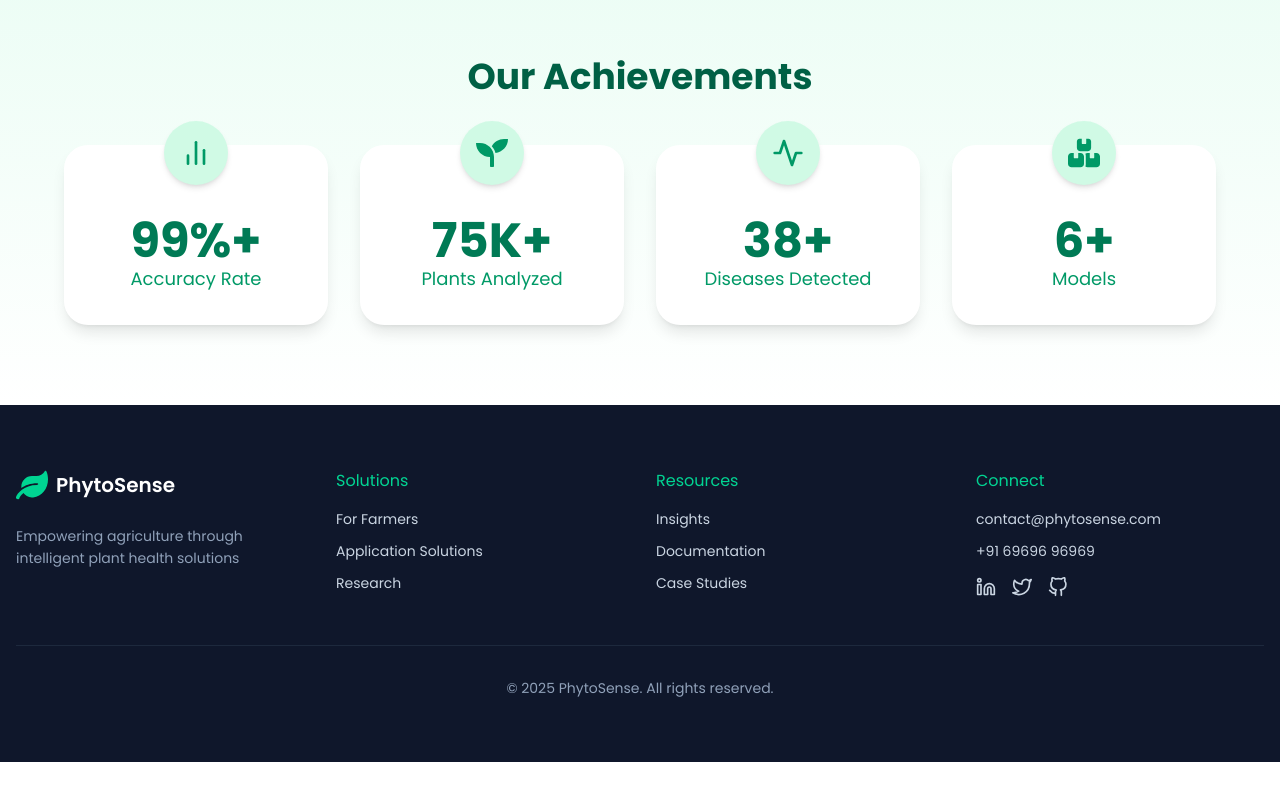
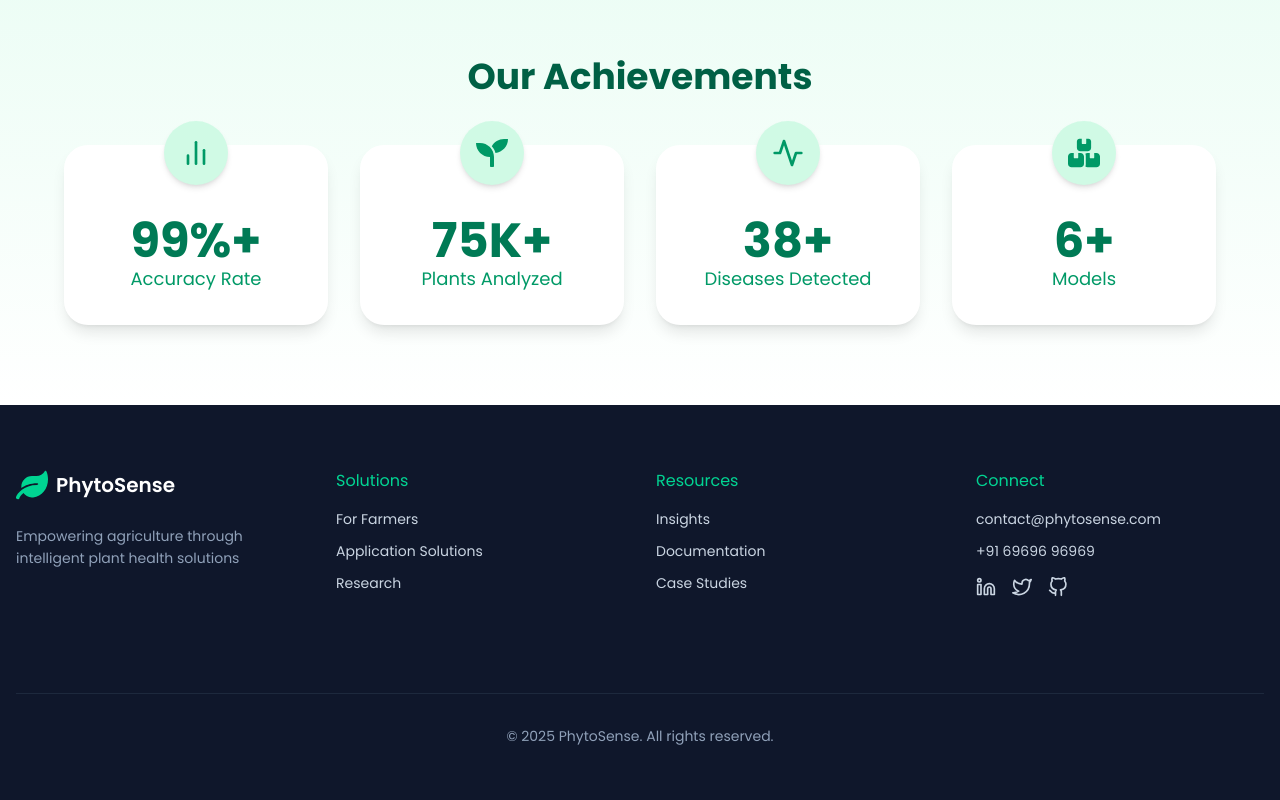
Before and after one commit to adityaxanand/PhytoSense, a Next.js app in the folder frontend/: page / in a window 1280 px wide. Shown: the part 1728-2528 px from the top of the page. Before the commit the page ends 2490 px from the top, so only its background shows below. Built offline with nearby package versions, Linux system fonts and the light colour scheme; no server answers; a web font is replaced by a local one.

Commit message:
Added LinkedinHead component to the frontend/app/components directory

```diff
--- /dev/null
+++ b/frontend/app/components/LinkedinHead.jsx
@@ -0,0 +1,27 @@
+import Head from 'next/head';
+
+const LinkedinHead = () => {
+  return (
+    <>
+        <script
+          src="https://platform.linkedin.com/badges/js/profile.js"
+          async
+          defer
+          type="text/javascript"
+        ></script>
+        {/* LinkedIn badge code */}
+        <div
+        className="badge-base LI-profile-badge"
+        data-locale="en_US"
+        data-size="medium"
+        data-theme="dark"
+        data-type="HORIZONTAL"
+        data-vanity="adityaxanand"
+        data-version="v1"
+        >
+      </div>
+    </>
+  );
+};
+
+export default LinkedinHead;
--- a/frontend/app/page.tsx
+++ b/frontend/app/page.tsx
@@ -18,6 +18,7 @@ import {
 import { FaLeaf, FaSeedling } from 'react-icons/fa';
 import { FaBoxesStacked } from 'react-icons/fa6';
 import ScrollIndicator from './components/ScrollIndicator';
+import LinkedinHead from './components/LinkedinHead';
 
 export default function Home() {
   const [scrollProgress, setScrollProgress] = useState(0);
@@ -273,7 +274,8 @@ export default function Home() {
       {/* Footer */}
       <footer className="bg-slate-900 text-white">
       <div className="max-w-7xl mx-auto px-4 py-16">
-        <div className="grid grid-cols-1 md:grid-cols-4 gap-8 mb-12">
+        <div className="grid grid-cols-1 md:grid-cols-4 gap-8 mb-12"> {/* Initially grid-cols-4 was there I changed to add linkedin header to 5 */}
+        {/* <div className="grid grid-cols-1 md:grid-cols-5 gap-8 mb-12"> */}
           {/* Company Info */}
           <div className="space-y-4">
             <div className="flex items-center gap-2 mb-6">
@@ -336,7 +338,19 @@ export default function Home() {
               </div>
             </div>
           </div>
+
+          {/* Linkedin Head */}
+          <div className="space-y-4">
+            <h4 className="text-emerald-400 font-medium mb-4">{/* Put the label sth like Connect on linkedin or etc. */}</h4>
+            <div className="space-y-3 text-sm">
+              {/* <LinkedinHead /> */}
+            </div>
+          </div>
+
+
         </div>
+
+
 
         <div className="border-t border-slate-800 pt-8 text-center">
           <p className="text-slate-400 text-sm">
--- a/frontend/app/team/page.tsx
+++ b/frontend/app/team/page.tsx
@@ -56,7 +56,7 @@ const teamMembers = [
     skills: ['TAILWIND CSS', 'FRAMER MOTION', 'AI/ML', 'FIGMA', 'NEXT.JS'],
     contribution: 'Designed the entire UI & Optimized User Experience & contributed in training multiple Models.',
     github: 'https://github.com/shruti',
-    linkedin: 'https://linkedin.com/in/shruti',
+    linkedin: 'https://www.linkedin.com/in/shruti-kumari-11sk2003/',
     instagram: 'https://instagram.com/shruti',
     doodle: { color: 'bg-blue-200', image: '/images/doodle-blue.png' },
   },
@@ -67,7 +67,7 @@ const teamMembers = [
     skills: ['TENSORFLOW', 'FLASK', 'REACT NATIVE', 'POSTMAN', 'PYTHON', 'AI/ML'],
     contribution: 'Significantly contributed in Creating & Training the core Model, Architecture & API Endpoints.',
     github: 'https://github.com/shubham',
-    linkedin: 'https://linkedin.com/in/shubham',
+    linkedin: 'https://www.linkedin.com/in/shubhammohapatra29/',
     instagram: 'https://instagram.com/shubham',
     doodle: { color: 'bg-blue-200', image: '/images/doodle-blue.png' },
   },
@@ -89,7 +89,7 @@ const teamMembers = [
     skills: ['PYTHON', 'OPENCV', 'ML', 'POSTMAN', 'NUMPY'],
     contribution: 'Researched & worked with Evaluation, Testing & Data Preprocessing.',
     github: 'https://github.com/trishit',
-    linkedin: 'https://linkedin.com/in/trishit',
+    linkedin: 'https://www.linkedin.com/in/trishit-maity-22802735b/',
     instagram: 'https://instagram.com/trishit',
     doodle: { color: 'bg-blue-200', image: '/images/doodle-blue.png' },
   },
```
